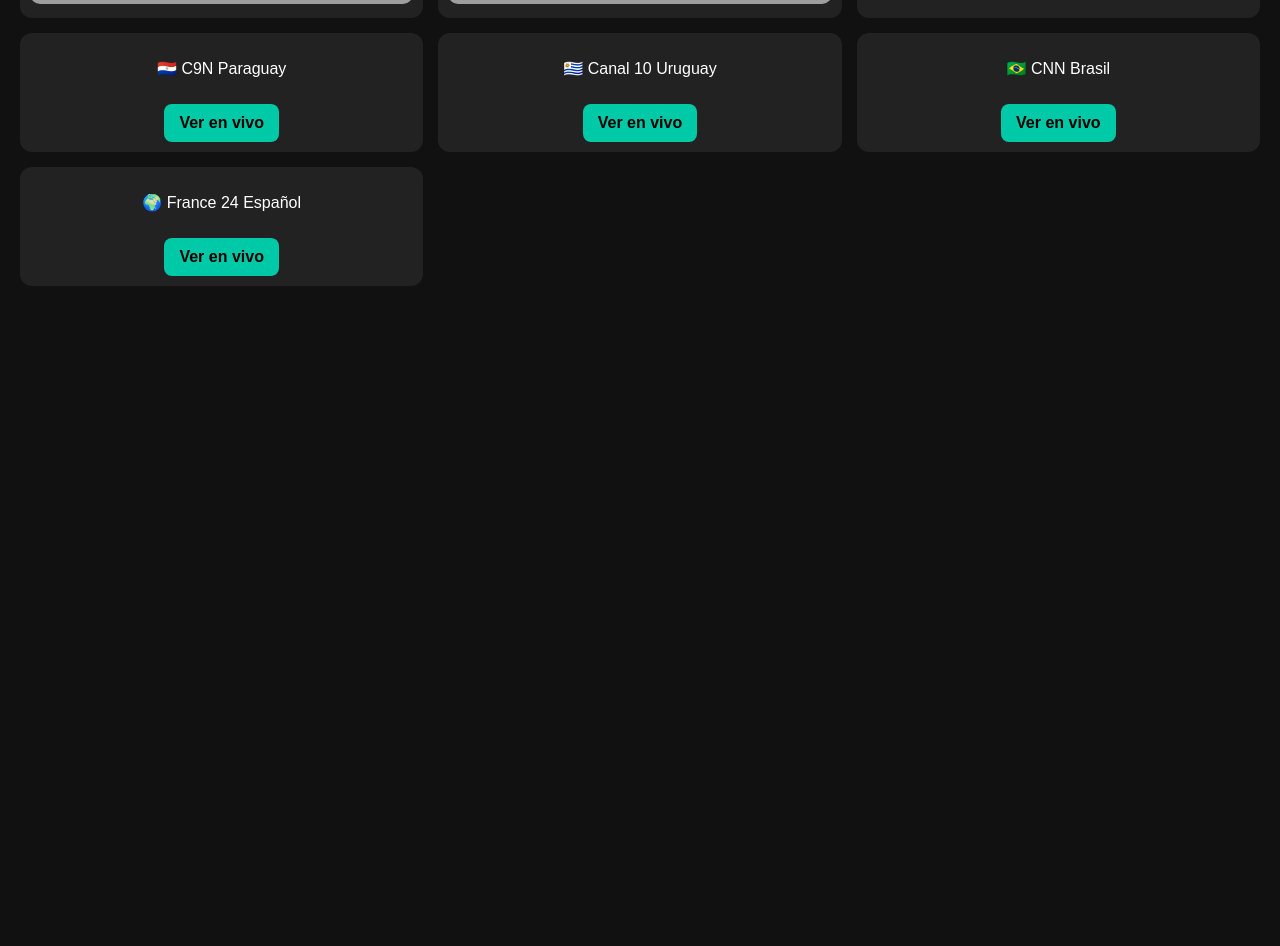
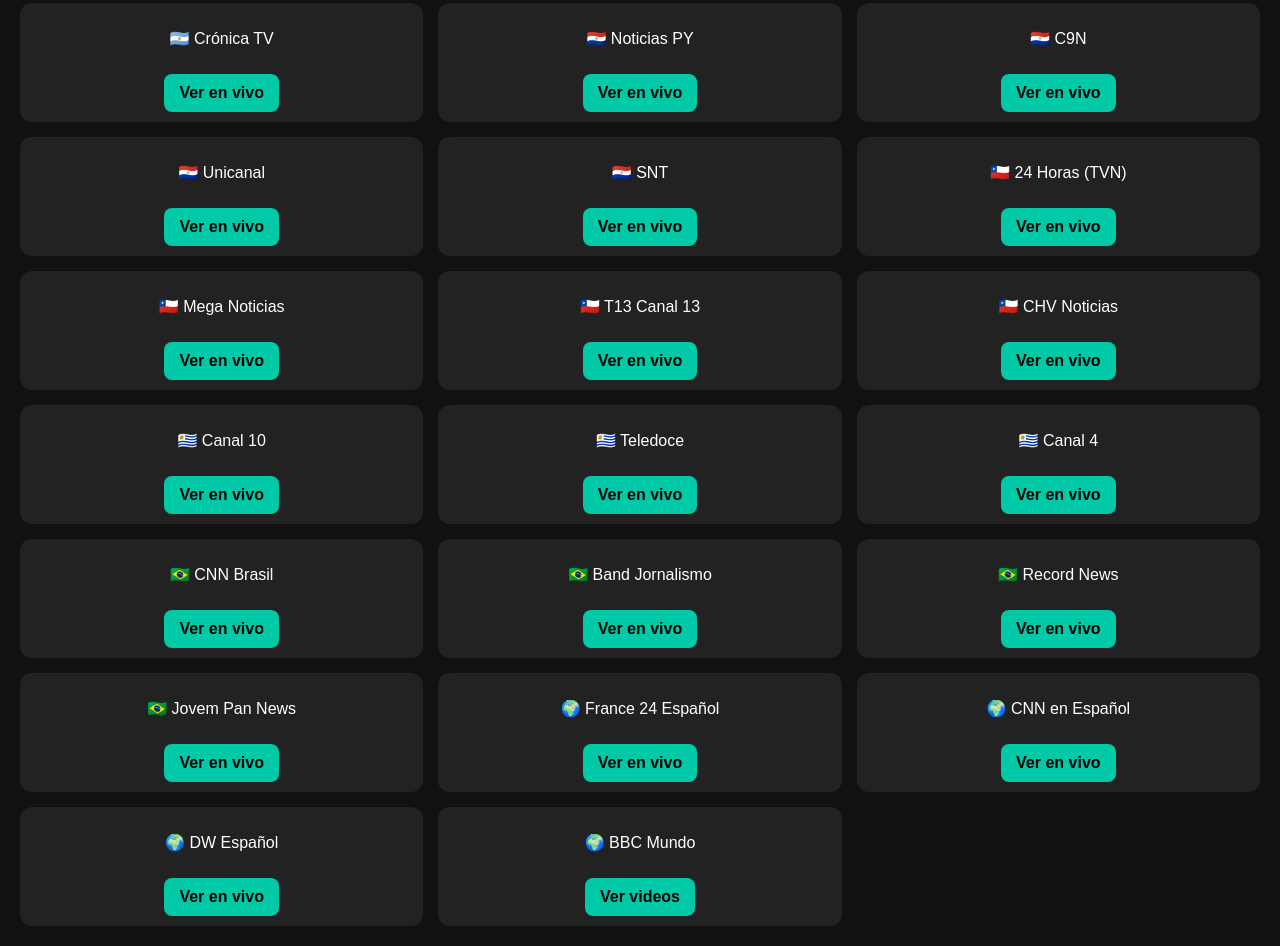
Before and after one commit to SIPGAM/-sipgam.github.io, a plain HTML site: page index.html in a window 1280 px wide. Shown: the part 469-1415 px from the top of the page. Before the commit the page ends 800 px from the top, so only its background shows below. Drawn offline with Linux system fonts and the light colour scheme; grey boxes are pictures that could not be loaded.

Commit message:
index.html

```diff
--- a/index.html
+++ b/index.html
@@ -31,12 +31,12 @@
     }
     .grid {
       display: grid;
-      grid-template-columns: repeat(auto-fit, minmax(400px, 1fr));
+      grid-template-columns: repeat(auto-fit, minmax(350px, 1fr));
       gap: 15px;
     }
     iframe {
       width: 100%;
-      height: 250px;
+      height: 220px;
       border: none;
       border-radius: 10px;
     }
@@ -60,44 +60,113 @@
 </head>
 <body>
 
-  <h1>📰 Multiview Noticias LATAM</h1>
+  <h1>🗞️ Multiview Noticias LATAM</h1>
   <button class="boton-abrir-todo" onclick="abrirTodos()">🖥️ Abrir todos los canales en ventanas</button>
 
   <div class="grid">
 
+    <!-- ARGENTINA -->
     <div class="card">
       <p>🇦🇷 TN</p>
       <iframe src="https://www.youtube.com/embed/live_stream?channel=UCj6PcyLvpnIRT_2W_mwa9Aw" allowfullscreen></iframe>
     </div>
-
     <div class="card">
       <p>🇦🇷 C5N</p>
       <iframe src="https://www.youtube.com/embed/live_stream?channel=UCFgk2Q2mVO1BklRQhSv6p0w" allowfullscreen></iframe>
     </div>
+    <div class="card">
+      <p>🇦🇷 La Nación+</p>
+      <a class="externo" href="https://www.youtube.com/@LaNacionMas/live" target="_blank">Ver en vivo</a>
+    </div>
+    <div class="card">
+      <p>🇦🇷 Crónica TV</p>
+      <a class="externo" href="https://www.youtube.com/@CRONICATV/live" target="_blank">Ver en vivo</a>
+    </div>
 
+    <!-- PARAGUAY -->
+    <div class="card">
+      <p>🇵🇾 Noticias PY</p>
+      <a class="externo" href="https://www.youtube.com/@NoticiasPY/live" target="_blank">Ver en vivo</a>
+    </div>
+    <div class="card">
+      <p>🇵🇾 C9N</p>
+      <a class="externo" href="https://www.youtube.com/@C9NParaguay/live" target="_blank">Ver en vivo</a>
+    </div>
+    <div class="card">
+      <p>🇵🇾 Unicanal</p>
+      <a class="externo" href="https://www.youtube.com/@Unicanal/live" target="_blank">Ver en vivo</a>
+    </div>
+    <div class="card">
+      <p>🇵🇾 SNT</p>
+      <a class="externo" href="https://www.youtube.com/@SNTParaguay/live" target="_blank">Ver en vivo</a>
+    </div>
+
+    <!-- CHILE -->
     <div class="card">
       <p>🇨🇱 24 Horas (TVN)</p>
       <a class="externo" href="https://www.youtube.com/@24HorasTVN/live" target="_blank">Ver en vivo</a>
     </div>
-
     <div class="card">
-      <p>🇵🇾 C9N Paraguay</p>
-      <a class="externo" href="https://www.youtube.com/@C9NParaguay/live" target="_blank">Ver en vivo</a>
+      <p>🇨🇱 Mega Noticias</p>
+      <a class="externo" href="https://www.youtube.com/@MEGANOTICIASCL/live" target="_blank">Ver en vivo</a>
+    </div>
+    <div class="card">
+      <p>🇨🇱 T13 Canal 13</p>
+      <a class="externo" href="https://www.youtube.com/@T13/live" target="_blank">Ver en vivo</a>
+    </div>
+    <div class="card">
+      <p>🇨🇱 CHV Noticias</p>
+      <a class="externo" href="https://www.youtube.com/@chvnoticias/live" target="_blank">Ver en vivo</a>
     </div>
 
+    <!-- URUGUAY -->
     <div class="card">
-      <p>🇺🇾 Canal 10 Uruguay</p>
+      <p>🇺🇾 Canal 10</p>
       <a class="externo" href="https://www.youtube.com/@Canal10Uruguay/live" target="_blank">Ver en vivo</a>
     </div>
+    <div class="card">
+      <p>🇺🇾 Teledoce</p>
+      <a class="externo" href="https://www.youtube.com/@TeledoceUy/live" target="_blank">Ver en vivo</a>
+    </div>
+    <div class="card">
+      <p>🇺🇾 Canal 4</p>
+      <a class="externo" href="https://www.youtube.com/@Canal4UY/live" target="_blank">Ver en vivo</a>
+    </div>
 
+    <!-- BRASIL -->
     <div class="card">
       <p>🇧🇷 CNN Brasil</p>
       <a class="externo" href="https://www.youtube.com/@CNNBrasil/live" target="_blank">Ver en vivo</a>
     </div>
+    <div class="card">
+      <p>🇧🇷 Band Jornalismo</p>
+      <a class="externo" href="https://www.youtube.com/@BandJornalismo/live" target="_blank">Ver en vivo</a>
+    </div>
+    <div class="card">
+      <p>🇧🇷 Record News</p>
+      <a class="externo" href="https://www.youtube.com/@RecordNews/live" target="_blank">Ver en vivo</a>
+    </div>
+    <div class="card">
+      <p>🇧🇷 Jovem Pan News</p>
+      <a class="externo" href="https://www.youtube.com/@JovemPanNews/live" target="_blank">Ver en vivo</a>
+    </div>
 
+    <!-- INTERNACIONALES -->
     <div class="card">
       <p>🌍 France 24 Español</p>
       <a class="externo" href="https://www.youtube.com/@FRANCE24Esp/live" target="_blank">Ver en vivo</a>
+    </div>
+    <div class="card">
+      <p>🌍 CNN en Español</p>
+      <a class="externo" href="https://www.youtube.com/@CNNEE/live" target="_blank">Ver en vivo</a>
+    </div>
+    <div class="card">
+      <p>🌍 DW Español</p>
+      <a class="externo" href="https://www.youtube.com/@DWEspanol/live" target="_blank">Ver en vivo</a>
+    </div>
+    <div class="card">
+      <p>🌍 BBC Mundo</p>
+      <a class="externo" href="https://www.youtube.com/@BBCNewsMundo/videos" target="_blank">Ver videos</a>
     </div>
 
   </div>
@@ -107,11 +176,27 @@
       const urls = [
         "https://www.youtube.com/@TodoNoticias/live",
         "https://www.youtube.com/@C5N/live",
+        "https://www.youtube.com/@LaNacionMas/live",
+        "https://www.youtube.com/@CRONICATV/live",
+        "https://www.youtube.com/@NoticiasPY/live",
+        "https://www.youtube.com/@C9NParaguay/live",
+        "https://www.youtube.com/@Unicanal/live",
+        "https://www.youtube.com/@SNTParaguay/live",
         "https://www.youtube.com/@24HorasTVN/live",
-        "https://www.youtube.com/@C9NParaguay/live",
+        "https://www.youtube.com/@MEGANOTICIASCL/live",
+        "https://www.youtube.com/@T13/live",
+        "https://www.youtube.com/@chvnoticias/live",
         "https://www.youtube.com/@Canal10Uruguay/live",
+        "https://www.youtube.com/@TeledoceUy/live",
+        "https://www.youtube.com/@Canal4UY/live",
         "https://www.youtube.com/@CNNBrasil/live",
-        "https://www.youtube.com/@FRANCE24Esp/live"
+        "https://www.youtube.com/@BandJornalismo/live",
+        "https://www.youtube.com/@RecordNews/live",
+        "https://www.youtube.com/@JovemPanNews/live",
+        "https://www.youtube.com/@FRANCE24Esp/live",
+        "https://www.youtube.com/@CNNEE/live",
+        "https://www.youtube.com/@DWEspanol/live",
+        "https://www.youtube.com/@BBCNewsMundo/videos"
       ];
       urls.forEach(url => {
         window.open(url, '_blank', 'width=600,height=400');
```
